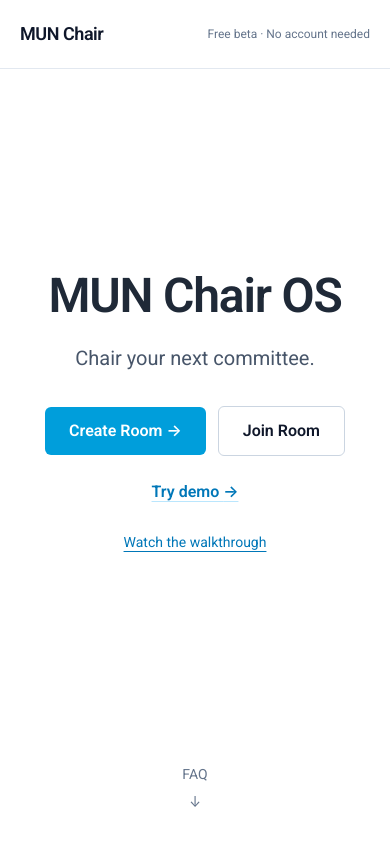
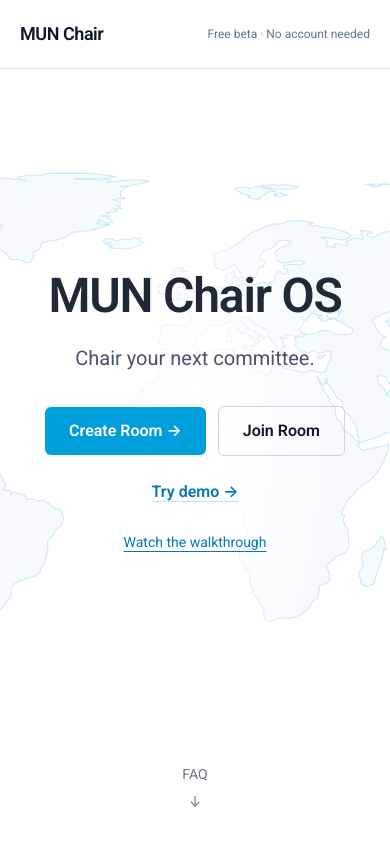
Before and after one commit to fengzhewu079/model-un-chair-system, a React (Vite) app: page / in a window 390 px wide. Shown: the top 844 px of the page. Built offline with nearby package versions, Linux system fonts and the light colour scheme; no server answers.

Commit message:
Preview subtle world map background on homepage

```diff
--- a/src/index.css
+++ b/src/index.css
@@ -77,3 +77,20 @@ input, select, textarea { scroll-margin: 5rem; }
 
 .preview-notice { display:flex; flex-wrap:wrap; justify-content:space-between; gap:.5rem; padding:.45rem 1rem; border-bottom:1px solid #d1eaf5; background:#eaf7fc; color:#4b5563; font-size:11px; letter-spacing:.025em; }
 .preview-notice a { text-decoration:underline; text-underline-offset:3px; }
+
+/* Decorative land contours: no labels, borders or interaction. */
+.home-map-hero::before {
+  content: "";
+  position: absolute;
+  inset: 5rem 0 2rem;
+  z-index: -1;
+  pointer-events: none;
+  background: url('/home/world-outline.svg') center 48% / max(1100px, 110vw) auto no-repeat;
+  mask-image: radial-gradient(ellipse 34% 38% at 50% 50%, transparent 15%, #000 100%);
+}
+@media (max-width: 640px) {
+  .home-map-hero::before {
+    background-size: auto 75%;
+    opacity: .65;
+  }
+}
--- a/src/pages/HomePage.tsx
+++ b/src/pages/HomePage.tsx
@@ -13,7 +13,7 @@ export const HomePage: React.FC<HomePageProps> = ({ onCreateRoom, onJoinRoom, on
 
   return (
     <div className="min-h-screen bg-white text-slate-900">
-      <div className="flex min-h-[100svh] flex-col">
+      <div className="home-map-hero relative isolate flex min-h-[100svh] flex-col">
       <header className="mx-auto flex w-full max-w-5xl items-center justify-between gap-4 border-b border-slate-200 px-5 py-5 sm:px-8">
         <a href="#" className="text-lg font-semibold tracking-tight">MUN Chair</a>
         <span className="text-xs text-slate-500">Free beta · No account needed</span>
```
Also changed, not shown: public/home/world-outline.svg (added), 1 other file (tests, documents, lock files or other folders).
